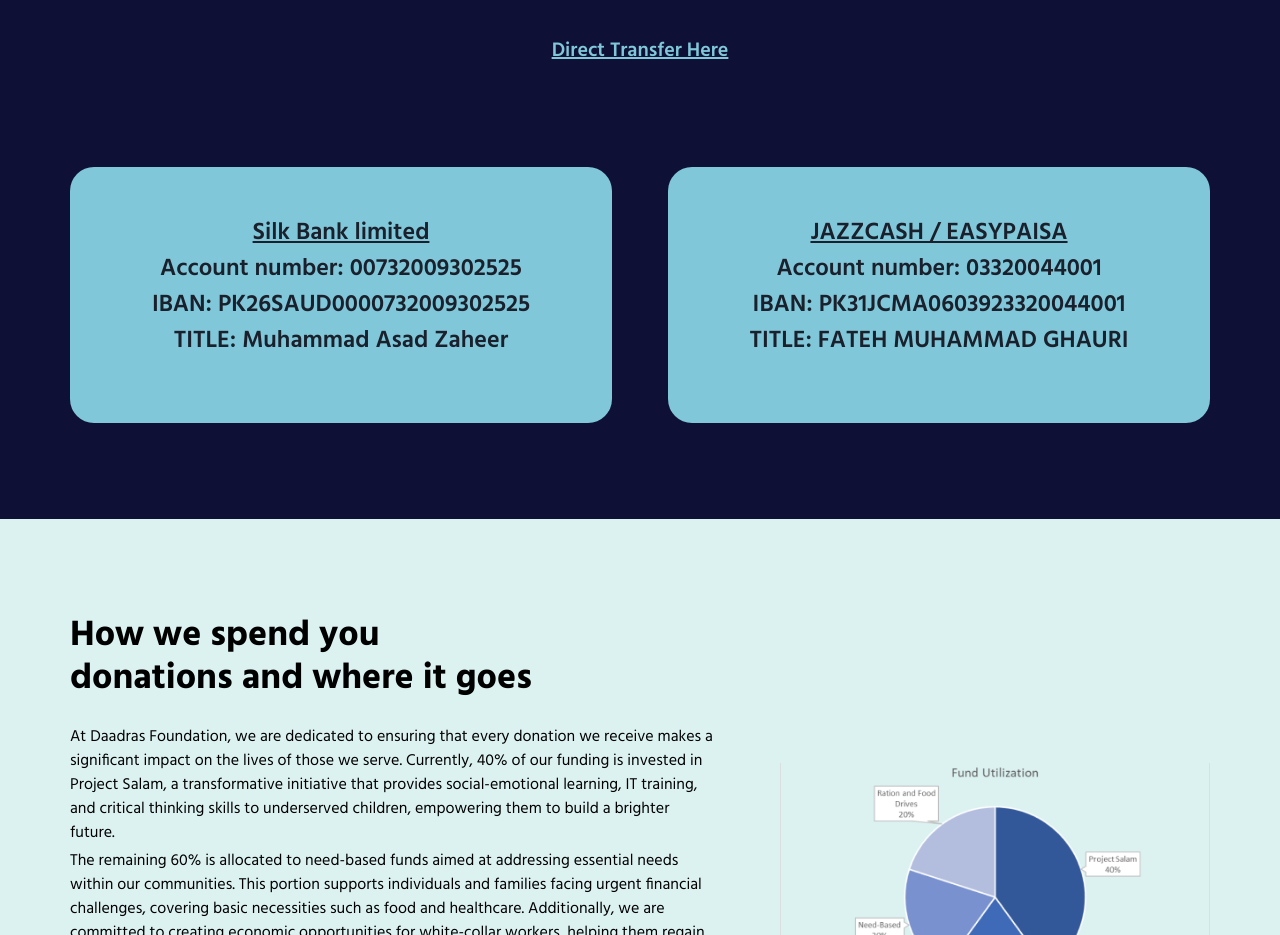
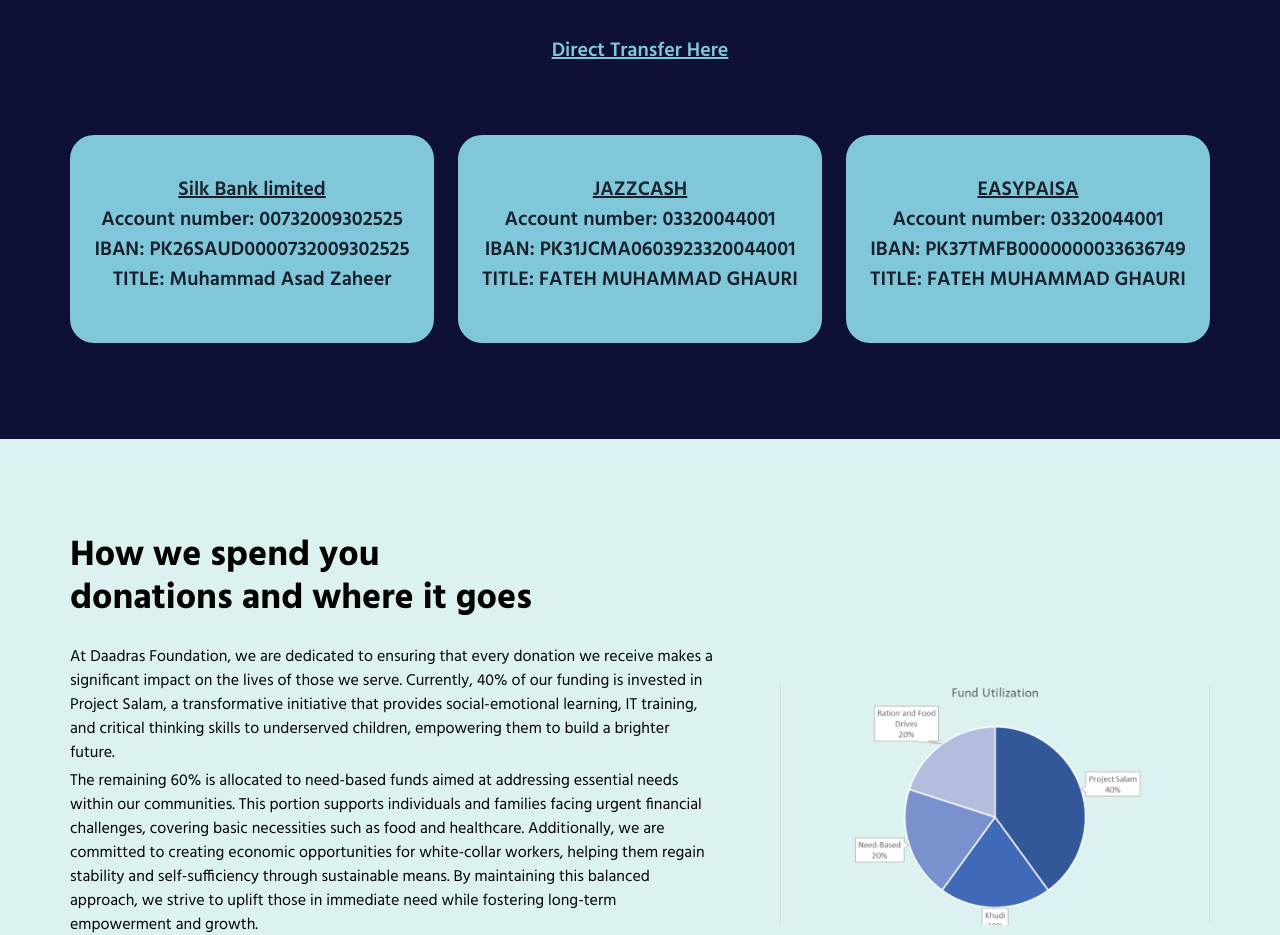
Before and after one commit to Omarzaf/daadras, a Next.js app: page /donate in a window 1280 px wide. Shown: the part 860-1795 px from the top of the page. Built offline with nearby package versions, Linux system fonts and the light colour scheme.

Commit message:
update payment info

```diff
--- a/src/app/donate/components/donate.tsx
+++ b/src/app/donate/components/donate.tsx
@@ -36,22 +36,17 @@
           >
             Direct Transfer Here
           </Heading>
-          <SimpleGrid
-            mt="24"
-            w="full"
-            columns={{ base: 1, lg: 2 }}
-            spacing={{ base: "6", lg: "14" }}
-          >
+          <SimpleGrid mt="16" w="full" columns={{ base: 1, lg: 3 }} spacing="6">
             <Flex
-              fontSize={{ base: "lg", lg: "2xl" }}
+              fontSize={{ base: "lg", lg: "xl" }}
               fontWeight="semibold"
               justify="center"
               align="center"
               bg="sky-blue"
               rounded="3xl"
-              pt="12"
-              pb="16"
-              px="6"
+              pt="10"
+              pb="12"
+              px="4"
               flexDir="column"
             >
               <Text textDecor="underline">Silk Bank limited</Text>
@@ -60,19 +55,37 @@
               <Text>TITLE: Muhammad Asad Zaheer</Text>
             </Flex>
             <Flex
-              fontSize={{ base: "lg", lg: "2xl" }}
+              fontSize={{ base: "lg", lg: "xl" }}
               fontWeight="semibold"
               justify="center"
               align="center"
               bg="sky-blue"
               rounded="3xl"
-              pt="12"
-              pb="16"
+              pt="10"
+              pb="12"
+              px="4"
               flexDir="column"
             >
-              <Text textDecor="underline">JAZZCASH / EASYPAISA</Text>
+              <Text textDecor="underline">JAZZCASH</Text>
               <Text>Account number: 03320044001</Text>
               <Text>IBAN: PK31JCMA0603923320044001</Text>
+              <Text>TITLE: FATEH MUHAMMAD GHAURI</Text>
+            </Flex>
+            <Flex
+              fontSize={{ base: "lg", lg: "xl" }}
+              fontWeight="semibold"
+              justify="center"
+              align="center"
+              bg="sky-blue"
+              rounded="3xl"
+              pt="10"
+              pb="12"
+              px="4"
+              flexDir="column"
+            >
+              <Text textDecor="underline">EASYPAISA</Text>
+              <Text>Account number: 03320044001</Text>
+              <Text>IBAN: PK37TMFB0000000033636749</Text>
               <Text>TITLE: FATEH MUHAMMAD GHAURI</Text>
             </Flex>
           </SimpleGrid>
```
